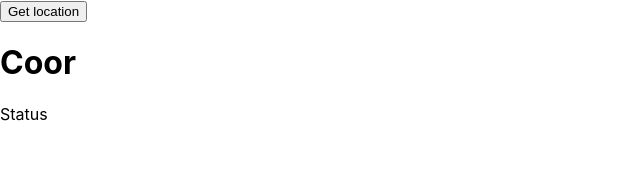
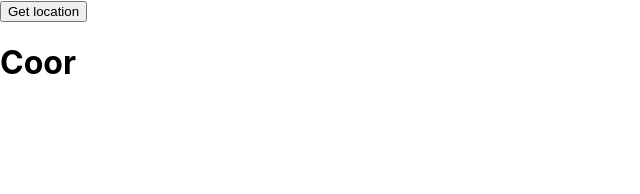
Before and after one commit to superdwayne/location, a React (Create React App) app: page / in a window 1280 px wide. Shown: the top 194 px of the page, without its empty margins (0-640 px from the left). Built offline with nearby package versions, Linux system fonts and the light colour scheme.

Commit message:
Quick update

```diff
--- a/src/App.js
+++ b/src/App.js
@@ -30,7 +30,7 @@ const getLocation = () => {
     <div className="App">
       <button onClick={getLocation}>Get location</button>
       <h1>Coor</h1>
-        <p>Status</p>
+        <p>{status}</p>
         {lat && <p>latitude: {lat}</p>}
         {lng && <p>longitude: {lng}</p>}
     </div>
```
